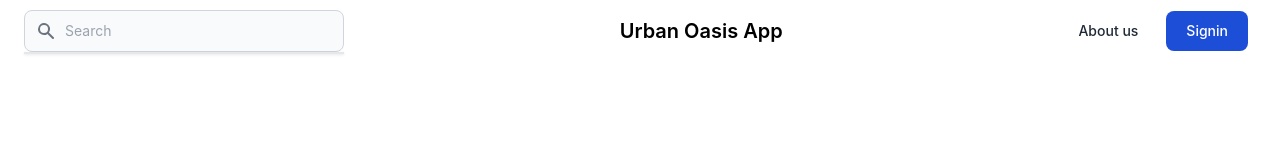
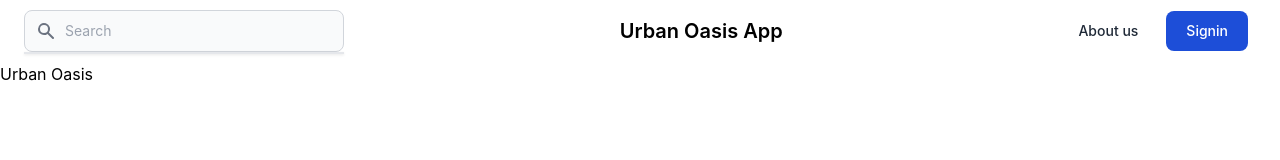
Before and after one commit to ScarletBowen/urban-oasis-app, a React (Create React App) app in the folder client/: page / in a window 1280 px wide. Shown: the top 160 px of the page. Built offline with nearby package versions, Linux system fonts and the light colour scheme.

Commit message:
moved Nav component to App.js

```diff
--- a/client/src/App.js
+++ b/client/src/App.js
@@ -15,6 +15,7 @@ import Home from './pages/Home';
 import Signin from './pages/Signin';
 import Signup from './pages/Signup';
 import Error from './pages/Error';
+import Nav from './components/Nav';
 
 
 
@@ -43,6 +44,7 @@ function App() {
     <ApolloProvider client={client}>
       <Router>
         <div>
+          <Nav />
           <Routes>
             <Route
               path= "/"
--- a/client/src/pages/Home.jsx
+++ b/client/src/pages/Home.jsx
@@ -7,7 +7,7 @@ const Home = () => {
 
   return (
     <div>
-      <Nav />
+      <h1>Urban Oasis</h1>
     </div>
 
   );
```
Also changed, not shown: client/src/components/Nav/index.js (indentation only).
